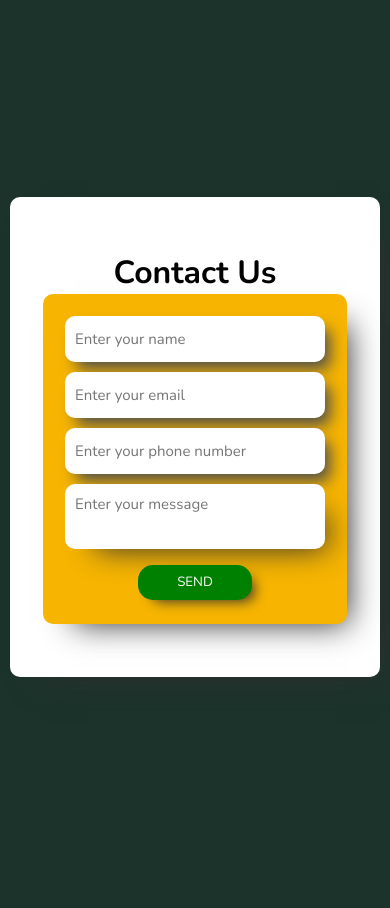
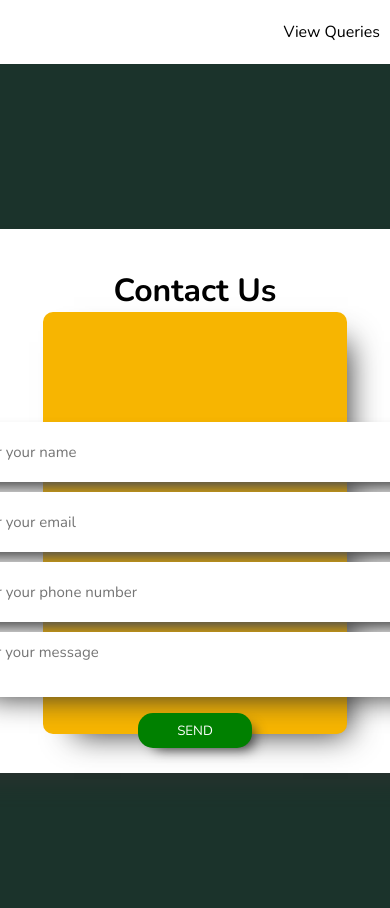
Before and after one commit to aniketjdv/contact_form, a Django app: page /contactform/ in a window 390 px wide; the page is wider, and only the part inside the window is pictured. Before the commit the page ends 677 px from the top of that part, so only its background shows below. Run offline with Django 5.2, Linux system fonts and the light colour scheme.

Commit message:
created new pages added some css and fetch data from api

```diff
--- a/contact/contact/settings.py
+++ b/contact/contact/settings.py
@@ -11,6 +11,7 @@ https://docs.djangoproject.com/en/5.0/ref/settings/
 """
 
 from pathlib import Path
+import os
 
 # Build paths inside the project like this: BASE_DIR / 'subdir'.
 BASE_DIR = Path(__file__).resolve().parent.parent
@@ -121,6 +122,8 @@ USE_TZ = True
 
 STATIC_URL = 'static/'
 
+STATICFILES_DIRS = [os.path.join(BASE_DIR, 'static')]
+
 # Default primary key field type
 # https://docs.djangoproject.com/en/5.0/ref/settings/#default-auto-field
 
--- a/contact/contactform/static/css/style.css
+++ b/contact/contactform/static/css/style.css
@@ -4,7 +4,7 @@
     font-family: "Nunito", system-ui;
 }
 body{
-    background-color: #ff6a6a;
+    background-color: rgb(27, 51, 43);
 
 }
 
@@ -13,6 +13,7 @@ body{
     align-items: center;
     justify-content: center;
     flex-direction: column;
+    background-color: rgb(27, 51, 43);
 }
 
 .form_container form div label{
@@ -81,8 +82,29 @@ body{
     box-shadow: 16px 15px 30px -15px #2f2f2f;
     margin: 10px;
 }
+.submit-btn:hover{
+    background-color: rgb(0, 34, 0);
+    cursor: pointer;
+}
+.submit-btn:focus{
+    background-color: rgb(181, 247, 181);
+    color: black;
+    cursor: pointer;
+}
 
-
+.navbar{
+    display: flex;
+    height: 4em;
+    width: 100vw;
+    background-color: white;
+    align-items: center;
+    justify-content: end;
+}
+.navbar a{
+    text-decoration: none;
+    color: black;
+    margin-right: 10px;
+}
 
 /* for mobile devices */
 
@@ -91,7 +113,7 @@ body{
         background-color: rgb(255, 255, 255);
         flex-direction: column;
         height: 30rem;
-  width: 370px
+        width: 370px
     }
 
     .form_container form div input{
@@ -156,3 +178,77 @@ body{
 
     }
 }
+
+
+@media screen and (max-width:768px) {
+    .container{
+        background-color: rgb(255, 255, 255);
+        flex-direction: column;
+        height: 34rem;
+    width: 624px;
+    }
+
+    .form_container form div input{
+        height: 60px;
+    font-size: 15px;
+    margin: 5px;
+    border-radius: 10px;
+    border: none;
+    padding-left: 11px;
+    box-shadow: 8px 10px 15px -3px #4d4d4d;
+    width: 469px;
+    }
+
+    .form_container{
+        display: flex;
+        background-color: rgb(247, 181, 1);
+        width: 78vw;
+        align-items: center;
+        justify-content: center;
+        height: 422px;
+        border-radius: 10px;
+        color: white;
+        box-shadow: 16px 15px 30px -15px #2f2f2f;
+    }
+
+    .form1{height: 50vh;
+        height: 50vh;
+    width: 75vw;
+    margin-top: 77px;
+    display: flex;
+    flex-direction: column;
+    align-items: center;
+    margin-top:25vh;
+    }
+
+
+    #id_message{
+        width: 250px;
+        resize: none;
+        height: 55px;
+        margin: 5px;
+        border-radius: 10px;
+        border: none;
+        padding: 10px 0 0 10px;
+        font-size: 15px;
+        box-shadow: 16px 15px 30px -15px #2f2f2f;
+        width: 469px;
+    }
+
+        .submit-btn{
+            background-color: green;
+    border: none;
+    border-radius: 15px;
+    height: 35px;
+    width: 114px;
+    color: white;
+    box-shadow: 8px 7px 13px -6px #2f2f2f;
+    margin: 5px;
+        }
+    .background{
+        background-color: rgb(27, 51, 43);
+        height: 100vh;
+
+    }
+
+}
--- a/contact/contactform/static/js/script.js
+++ b/contact/contactform/static/js/script.js
@@ -1 +1,5 @@
-btn=document.getElementById("submit_button")
+const btn=document.getElementById("b1")
+
+btn.addEventListener("click",()=>{
+    window.location.href='/contactform'
+});
--- a/contact/contactform/templates/contact.html
+++ b/contact/contactform/templates/contact.html
@@ -13,7 +13,6 @@
         document.addEventListener("DOMContentLoaded", function() {
             // Select the form
             var form = document.querySelector("form");
-
             // Clear all text inputs and textareas
             if (form) {
                 form.reset(); // Reset the form fields
@@ -23,6 +22,11 @@
 
 </head>
 <body>
+<header>
+<div class="navbar">
+<a href="query/">View Queries</a>
+</div>
+</header>
     <div class="background">
     <div class="container">
         <div class="text-section">
--- a/contact/contactform/urls.py
+++ b/contact/contactform/urls.py
@@ -2,5 +2,6 @@ from django.urls import path
 from . import views
 urlpatterns = [
     path('', views.contact_form,name='contact_form'),
-    path('success/',views.success,name="success")
+    path('success/',views.success,name="success"),
+    path('query/',views.query,name="queries")
 ]
--- a/contact/contactform/views.py
+++ b/contact/contactform/views.py
@@ -1,6 +1,8 @@
 from django.shortcuts import redirect, render
 from .forms import ContactForm
 from api.models import Contact_Enquriy
+from api.urls import router
+import requests
 # Create your views here.
 
 def contact_form(request):
@@ -18,3 +20,8 @@ def success(request):
     if request.method == 'POST':
         return redirect('contact_form')
     return render(request,'success.html')
+
+def query(request):
+    response = requests.get('http://127.0.0.1:8000/api/v1/contacts/')
+    data = response.json()  # Assuming the API returns JSON data
+    return render(request,'queries.html',{'data':data})
```
Also changed, not shown: contact/contactform/templates/queries.html (added, +25 -0 lines), contact/contactform/templates/success.html (+4 -3 lines).
